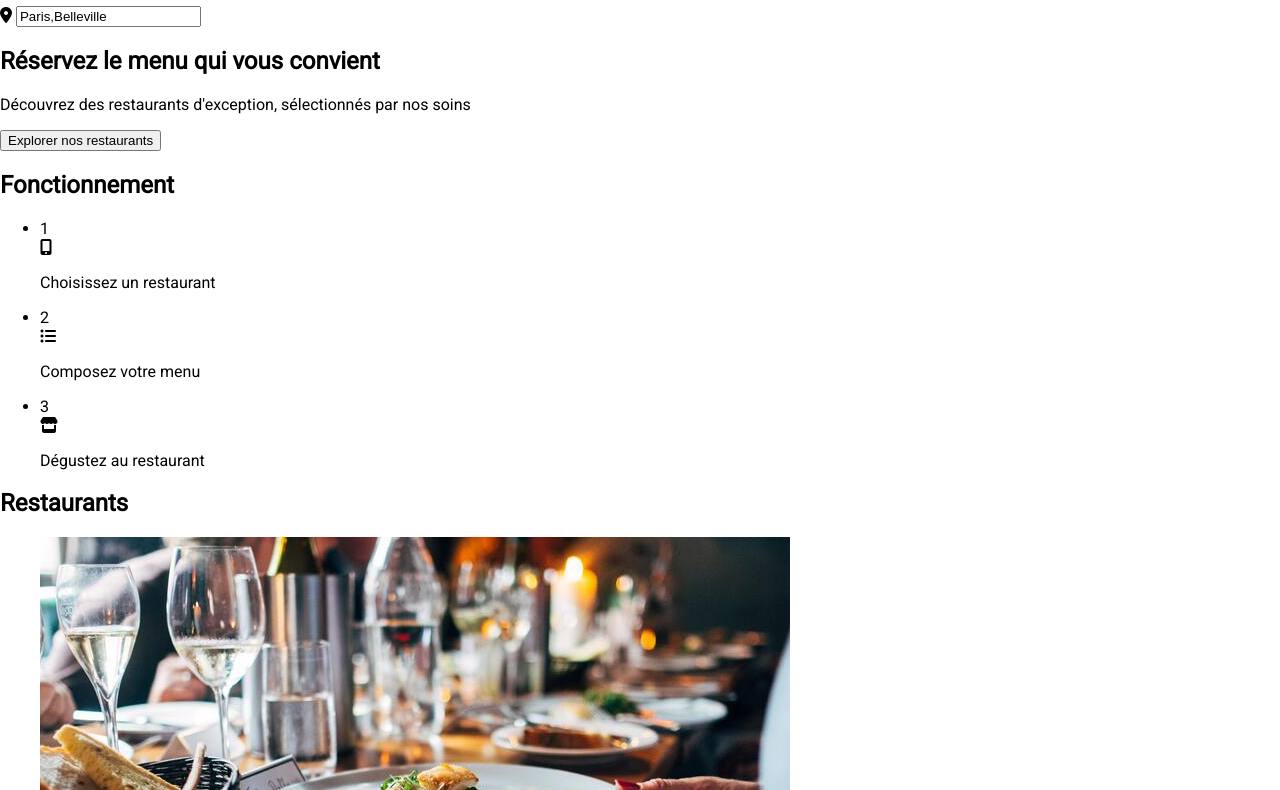
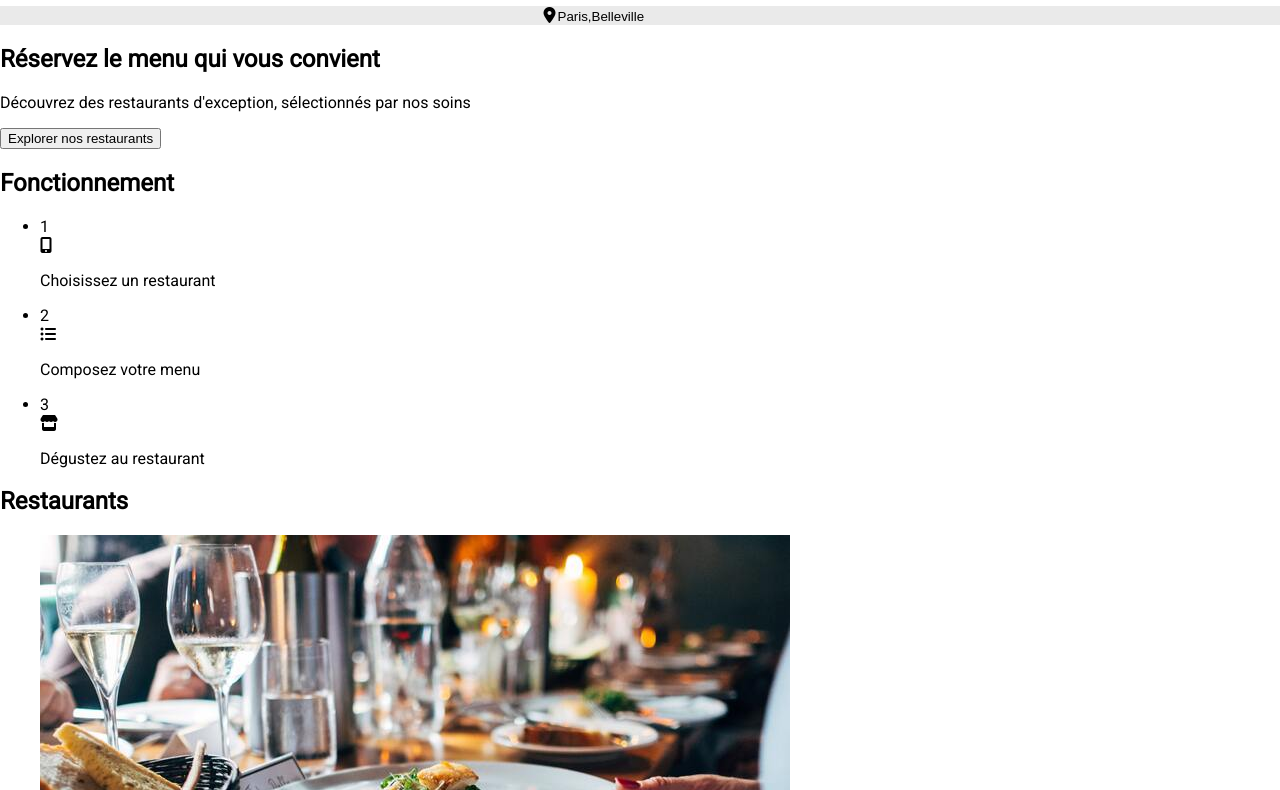
Before and after one commit to Xforce35/LESGUER_MIKAEL_3_220721.github.io, a website: page index.html in a window 1280 px wide. Shown: the part 75-865 px from the top of the page. Drawn offline with Linux system fonts and the light colour scheme; a web font is replaced by a local one.

Commit message:
structuration du css

```diff
--- a/style.css
+++ b/style.css
@@ -16,16 +16,22 @@ body {
 a {
   text-decoration: none;
   color: #000;
-  font-family: "Shrikhand", Roboto, sans-serif;
-}
-
-h1 {
-  font-size: 2rem;
-  font-weight: bold;
 }
 
 .main__header > h1 {
   text-align: center;
+  font-family: "Shrikhand", Roboto, sans-serif;
+}
+
+.maps {
+  display: flex;
+  justify-content: center;
+  align-items: center;
+  background: #eaeaea;
+}
+.maps__search > input {
+  border: none;
+  background: #eaeaea;
 }
 
 /*# sourceMappingURL=style.css.map */
```
Also changed, not shown: 1 other file.
